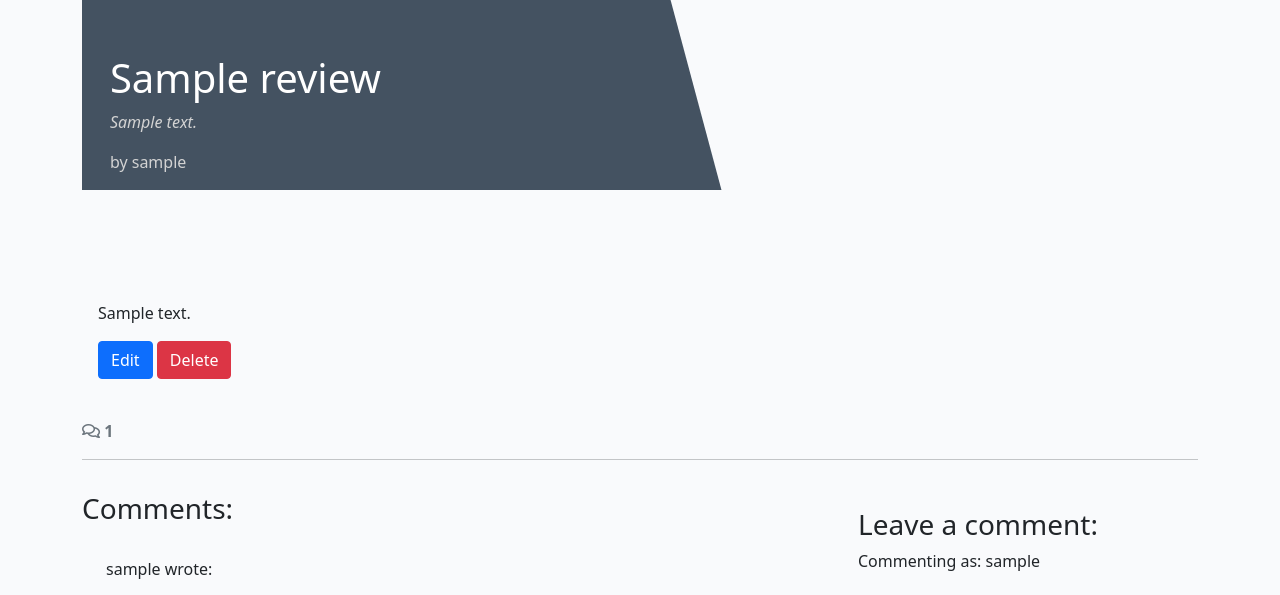
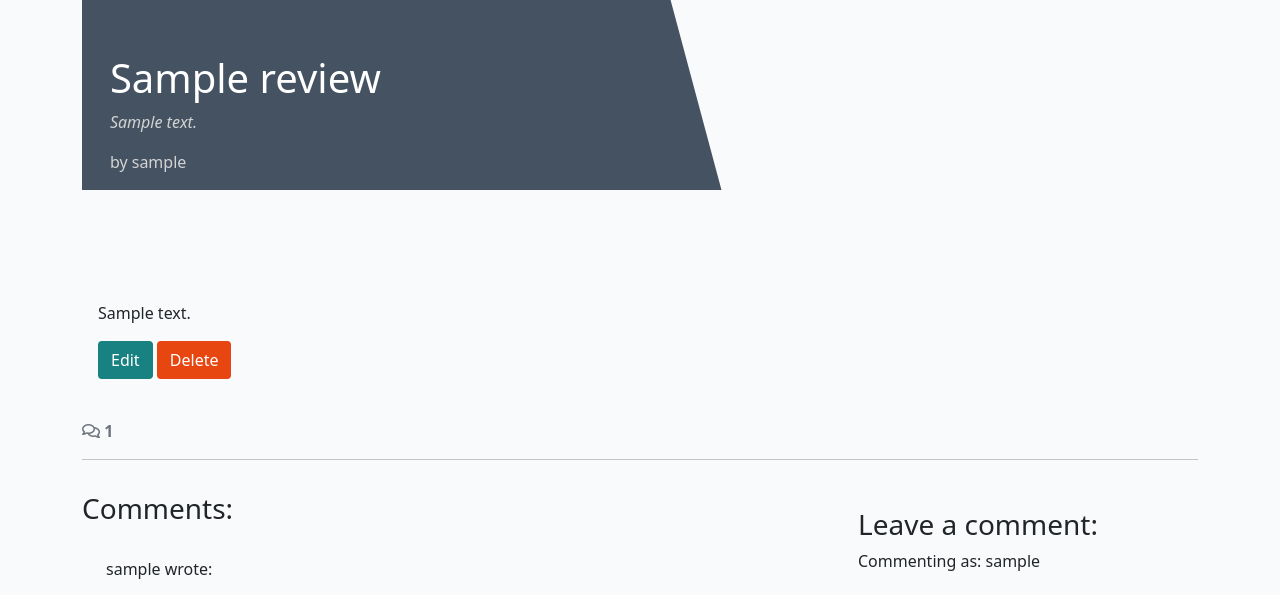
Before and after one commit to CharlesTack/AllCoopedUp, a Django app: a page that uses review/templates/review/review_detail.html in a window 1280 px wide. Shown: the part 127-722 px from the top of the page. Run offline with Django 5.2, Linux system fonts and the light colour scheme; a user stored in the database is signed in; tables that the repository leaves empty hold one stand-in row (values such as "Sample post"); some libraries are stand-ins or nearby versions.

Commit message:
amend comment and review edit and delete buttons to match

```diff
--- a/review/templates/review/review_detail.html
+++ b/review/templates/review/review_detail.html
@@ -37,8 +37,8 @@
                     {{ review.full_review | safe }}
                 </article>
                 {% if user == review.author %}
-                <a href="{% url 'edit_review' review.slug %}" class="btn btn-primary mt-3">Edit</a>
-                <button class="btn btn-danger mt-3" data-bs-toggle="modal" data-bs-target="#deleteReviewModal" data-review_slug="{{ review.slug }}">Delete</button>
+                <a href="{% url 'edit_review' review.slug %}" class="btn btn-edit mt-3">Edit</a>
+                <button class="btn btn-delete mt-3" data-bs-toggle="modal" data-bs-target="#deleteReviewModal" data-review_slug="{{ review.slug }}">Delete</button>
                 {% endif %}
             </div>
         </div>
@@ -77,8 +77,8 @@
                     </p>
                     {% endif %}
                     {% if user.is_authenticated and comment.author == user %}
+                    <button class="btn btn-edit" data-comment_id="{{ comment.id }}">Edit</button>
                     <button class="btn btn-delete" data-comment_id="{{ comment.id }}" data-bs-toggle="modal" data-bs-target="#deleteCommentModal">Delete</button>
-                    <button class="btn btn-edit" data-comment_id="{{ comment.id }}">Edit</button>
                     {% endif %}
                 </div>
                 <!-- Our for loop ends here -->
--- a/static/js/review_detail.js
+++ b/static/js/review_detail.js
@@ -28,7 +28,7 @@ document.addEventListener("DOMContentLoaded", function() {
 
     if (deleteReviewModalElement) {
         const deleteReviewModal = new bootstrap.Modal(deleteReviewModalElement);
-        const deleteReviewButtons = document.querySelectorAll(".btn-danger[data-bs-target='#deleteReviewModal']");
+        const deleteReviewButtons = document.querySelectorAll(".btn-delete[data-bs-target='#deleteReviewModal']");
         for (let button of deleteReviewButtons) {
             button.addEventListener("click", (e) => {
                 let reviewSlug = e.target.getAttribute("data-review_slug");
```
Also changed, not shown: 1 other file.
